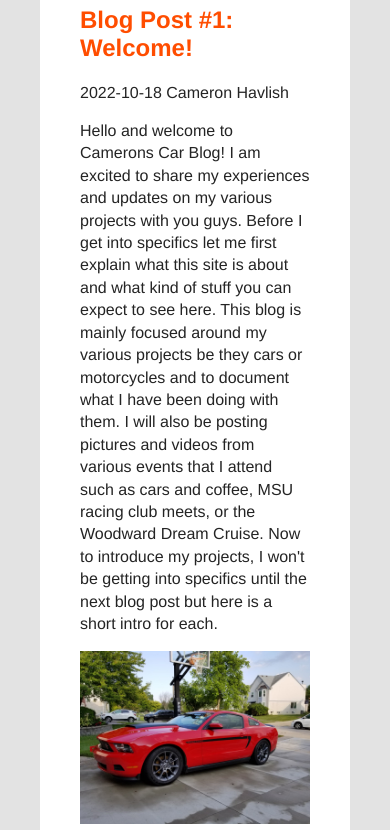
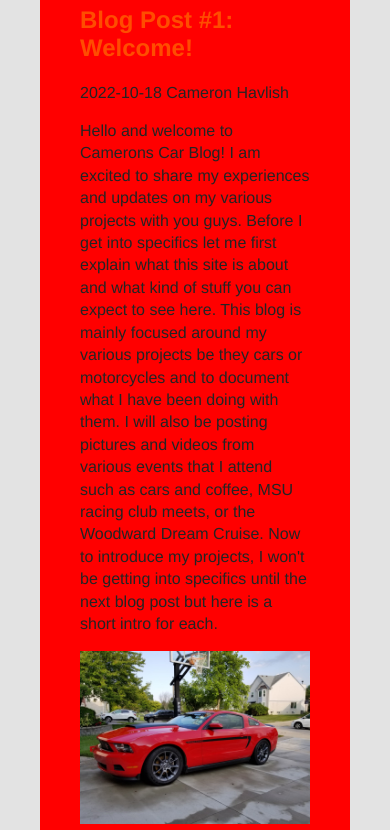
Before and after one commit to CmHavlish/mi349-blog, a plain HTML site: page index.html in a window 390 px wide. Shown: the part 292-1122 px from the top of the page. Drawn offline with Linux system fonts and the light colour scheme.

Commit message:
updated style css

```diff
--- a/style.css
+++ b/style.css
@@ -76,3 +76,9 @@ img{
 
     flex: 2;
 }
+
+@media (max-width: 400px){
+    body {
+        background: red;
+    }
+}
```
